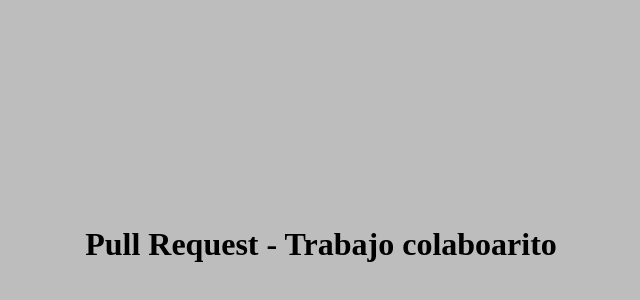
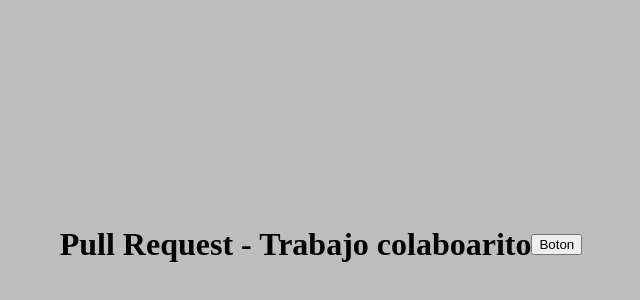
Before and after one commit to jaimezzapata/colaborativo, a plain HTML site: page index.html in a window 1280 px wide. Shown: the part 164-464 px from the top of the page, without its empty margins (327-967 px from the left). Drawn offline with Linux system fonts and the light colour scheme.

```diff
--- a/index.html
+++ b/index.html
@@ -9,5 +9,6 @@
 </head>
 <body>
     <h1>Pull Request - Trabajo colaboarito</h1>
+    <input type="button" value="Boton">
 </body>
 </html>
```
Also changed, not shown: assets/js/script.js (added).
